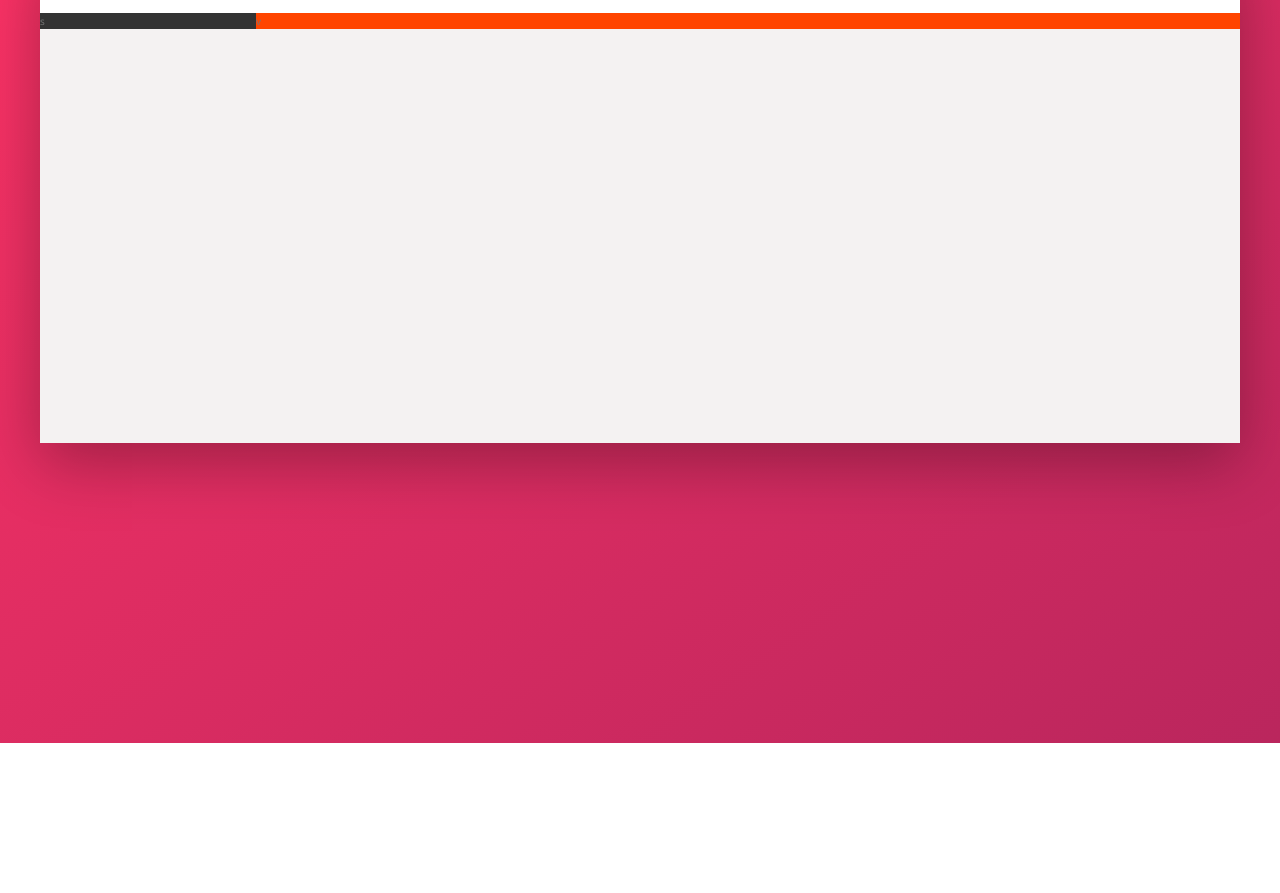
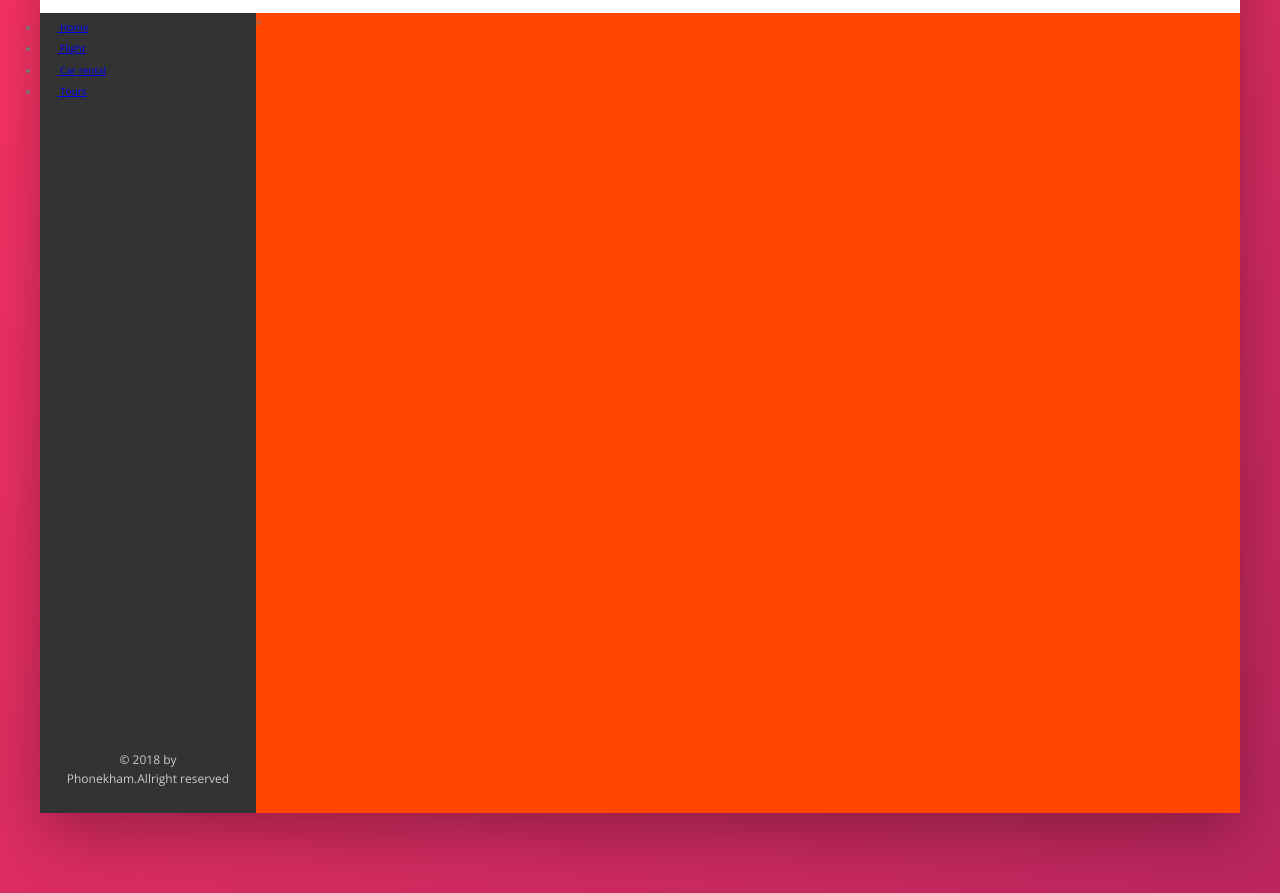
Before and after one commit to Phonekham/Advanced-CSS-and-SASS, a website: page TRILLO/index.html in a window 1280 px wide. Shown: the part 137-1030 px from the top of the page. Before the commit the page ends 880 px from the top, so only its background shows below. Drawn offline with nearby package versions, Linux system fonts and the light colour scheme.

Commit message:
Trillo: navigation part1 Layout

```diff
--- a/TRILLO/index.html
+++ b/TRILLO/index.html
@@ -47,7 +47,43 @@
     </header>
     <div class="content">
       <nav class="sidebar">
-        s
+        <ul class="side-nav">
+          <li class="side-nav__item">
+            <a href="side-nav__link">
+              <svg class="side-nav__icon">
+                <use xlink:href="img/sprite.svg#icon-home"></use>
+              </svg>
+              <span>Home</span>
+            </a>
+          </li>
+          <li class="side-nav__item">
+            <a href="side-nav__link">
+              <svg class="side-nav__icon">
+                <use xlink:href="img/sprite.svg#icon-aircraft"></use>
+              </svg>
+              <span>Flight</span>
+            </a>
+          </li>
+          <li class="side-nav__item">
+            <a href="side-nav__link">
+              <svg class="side-nav__icon">
+                <use xlink:href="img/sprite.svg#icon-key"></use>
+              </svg>
+              <span>Car rental</span>
+            </a>
+          </li>
+          <li class="side-nav__item">
+            <a href="side-nav__link">
+              <svg class="side-nav__icon">
+                <use xlink:href="img/sprite.svg#icon-map"></use>
+              </svg>
+              <span>Tours</span>
+            </a>
+          </li>
+        </ul>
+        <div class="legal">
+          &copy; 2018 by Phonekham.Allright reserved
+        </div>
       </nav>
       <main class="hotel-view">
         v
--- a/TRILLO/sass/_components.scss
+++ b/TRILLO/sass/_components.scss
@@ -95,3 +95,22 @@
     margin-right: 1rem;
   }
 }
+
+// ///////////////// Side navigation
+.side-nav {
+  &__item {
+  }
+  &__link {
+  }
+  &__icon {
+    width: 1.75rem;
+    height: 1.75rem;
+  }
+}
+// /////////////Legal
+.legal {
+  font-size: 1.2rem;
+  color: var(--grey-light-4);
+  text-align: center;
+  padding: 2.5rem;
+}
--- a/TRILLO/sass/layout.scss
+++ b/TRILLO/sass/layout.scss
@@ -20,8 +20,12 @@
 .sidebar {
   background-color: var(--grey-dark-1);
   flex: 0 0 18%;
+  display: flex;
+  flex-direction: column;
+  justify-content: space-between;
 }
 .hotel-view {
   background-color: orangered;
   flex: 1;
+  height: 80rem;
 }
```
Also changed, not shown: TRILLO/css/style.css.
